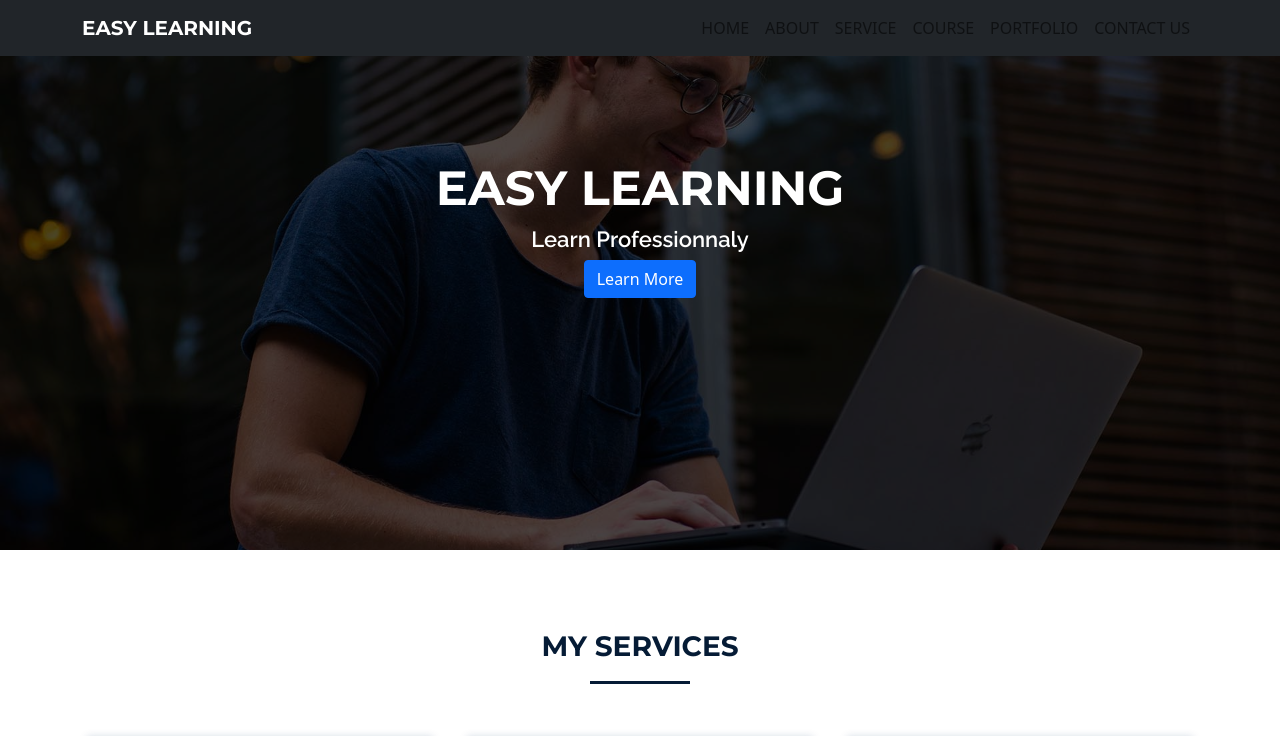
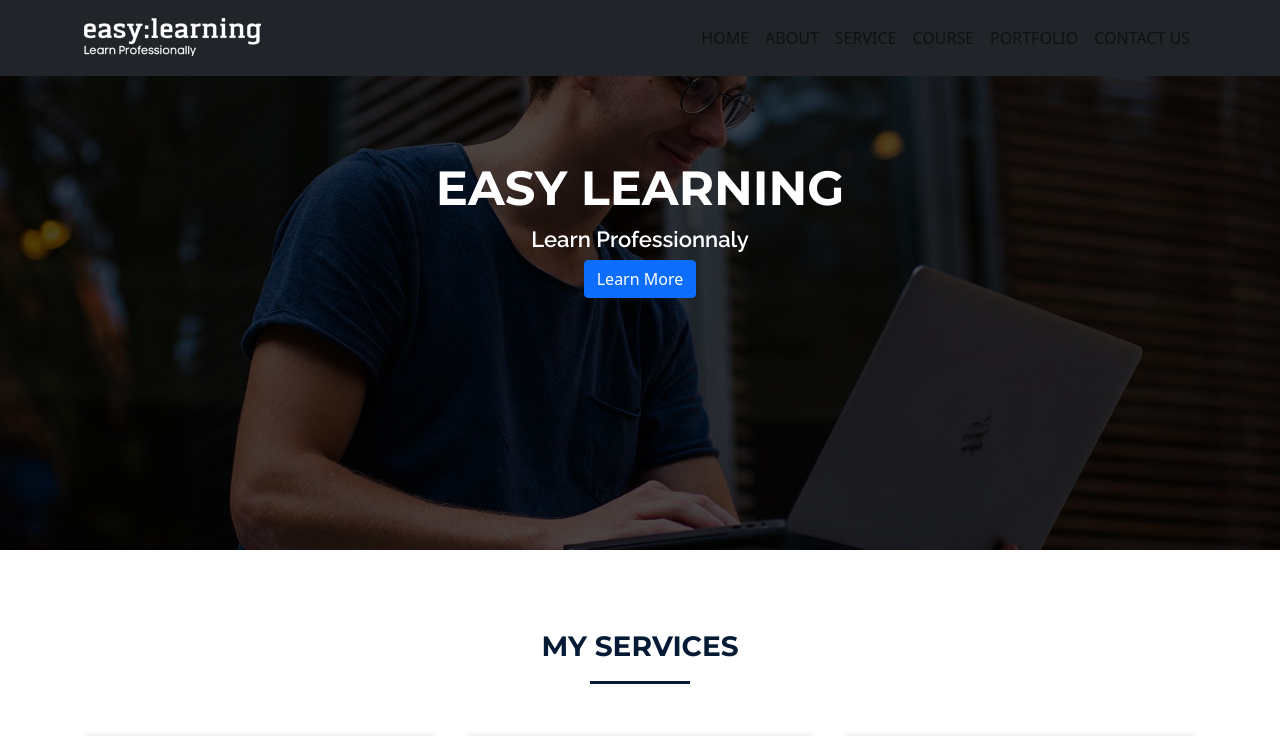
Before and after one commit to DimitriCodeur/React-Laravel-Portfolio-Website, a React (Create React App) app in the folder site/: page / in a window 1280 px wide. Shown: the top 736 px of the page. Built offline with nearby package versions, Linux system fonts and the light colour scheme; a web font is replaced by a local one.

Commit message:
Top Navigation Active logo Brand

```diff
--- a/site/src/assets/components/TopNavigation/TopNavigation.jsx
+++ b/site/src/assets/components/TopNavigation/TopNavigation.jsx
@@ -1,20 +1,23 @@
-import React, { Component, Fragment } from 'react'
-import { Container, Nav, Navbar, NavDropdown } from 'react-bootstrap'
+import React, { Component, Fragment } from 'react';
+import { Container, Nav, Navbar, NavDropdown } from 'react-bootstrap';
+import whiteLogo from '../../images/logo_white.png';
+import blackLogo from '../../images/logo_black.png';
 
 class TopNavigation extends Component {
 
     constructor(){
         super();
         this.state = {
-            navBarTitle : "navTitle"
+            navBarTitle : "navTitle",
+            navBarLogo : [whiteLogo] // [] Est utilisé pour les objets
         }
     }
 
     onScroll = () => {
         if(window.scrollY > 100){
-            this.setState({navBarTitle: "navTitleScroll"});
+            this.setState({navBarTitle: "navTitleScroll", navBarLogo: [blackLogo]});
         }else if(window.scrollY < 100){
-            this.setState({navBarTitle: "navTitle"});
+            this.setState({navBarTitle: "navTitle", navBarLogo: [whiteLogo]});
         }
     }
 
@@ -28,7 +31,9 @@ class TopNavigation extends Component {
 
             <Navbar fixed='top' bg="dark" expand="lg">
                 <Container>
-                    <Navbar.Brand href="#home" className={this.state.navBarTitle}>Easy Learning</Navbar.Brand>
+                    <Navbar.Brand href="#home" className={this.state.navBarTitle}>
+                        <img src={this.state.navBarLogo} alt="logo" />
+                    </Navbar.Brand>
                     <Navbar.Toggle aria-controls="basic-navbar-nav" />
                     <Navbar.Collapse id="basic-navbar-nav">
                         <Nav className="me-auto"></Nav>
```
Also changed, not shown: site/src/assets/images/logo_black.png (added), site/src/assets/images/logo_white.png (added).
